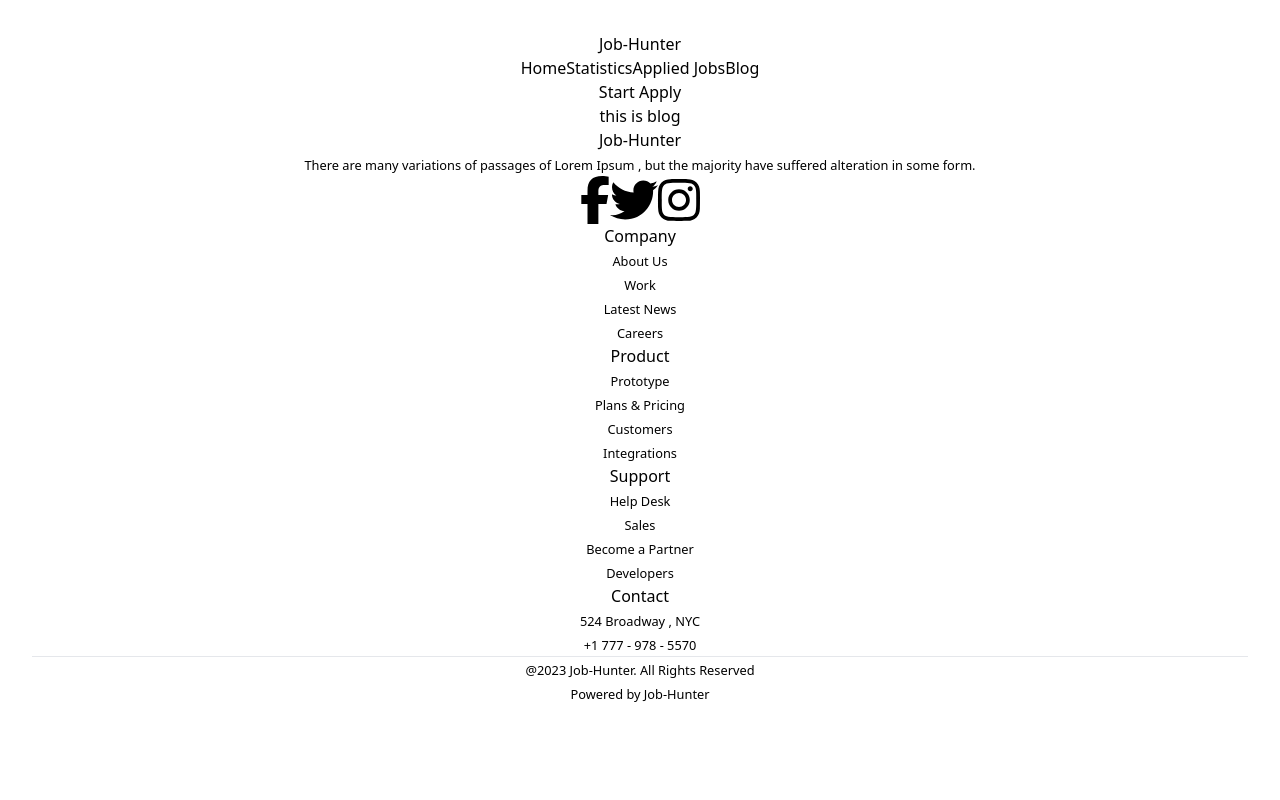
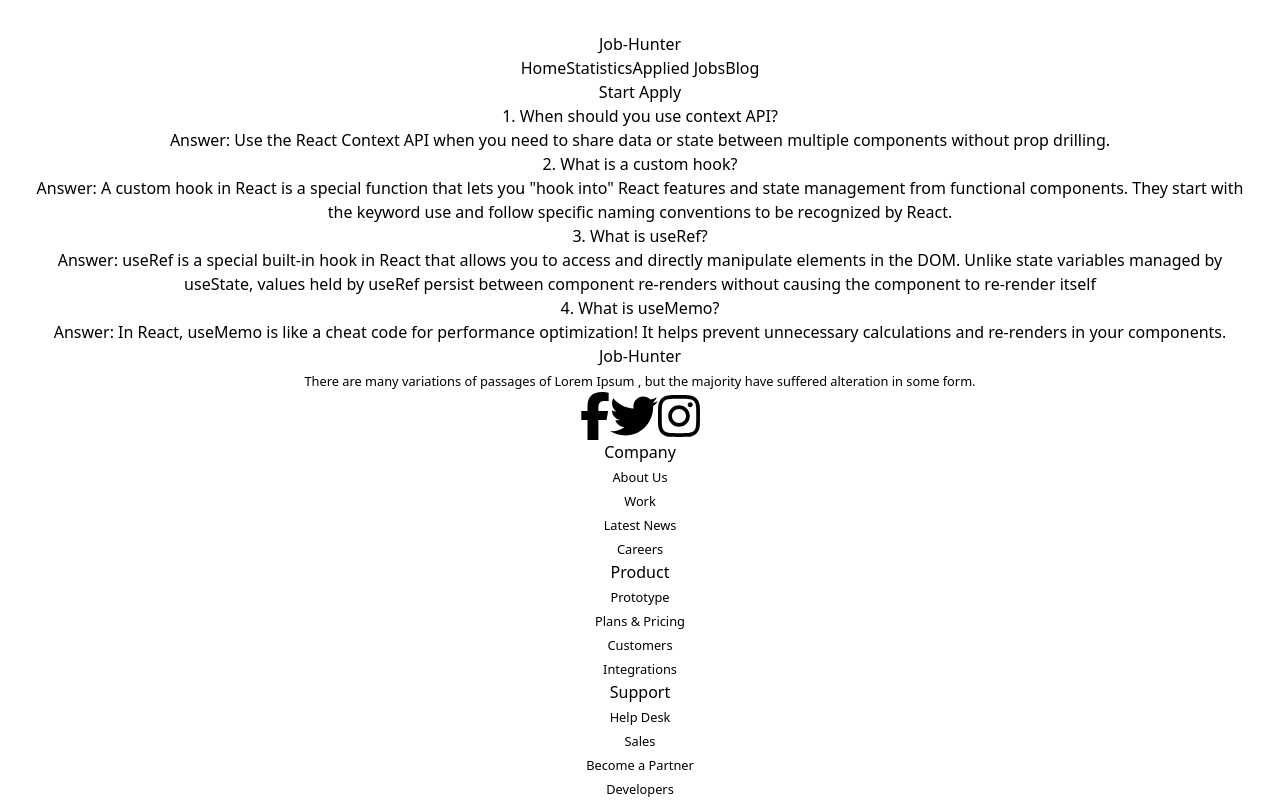
Before and after one commit to hasibprangon/Job-Hunter-, a React (Vite) app: page /blog in a window 1280 px wide. Shown: the top 800 px of the page. Built offline with nearby package versions, Linux system fonts and the light colour scheme.

Commit message:
blog page edited

```diff
--- a/src/Components/Blog/Blog.jsx
+++ b/src/Components/Blog/Blog.jsx
@@ -3,7 +3,23 @@ import React from 'react';
 const Blog = () => {
     return (
         <div>
-            <h1>this is blog</h1>
+            <h2>1. When should you use context API?</h2>
+            <p>
+                Answer: Use the React Context API when you need to share data or state between multiple components without prop drilling.
+            </p>
+            <h2>2. What is a custom hook?</h2>
+            <p>
+                Answer: A custom hook in React is a special function that lets you "hook into" React features and state management from functional components. They start with the keyword use and follow specific naming conventions to be recognized by React.
+            </p>
+            <h2>3. What is useRef?</h2>
+            <p>
+                Answer: useRef is a special built-in hook in React that allows you to access and directly manipulate elements in the DOM. Unlike state variables managed by useState, values held by useRef persist between component re-renders without causing the component to re-render itself
+            </p>
+            <h2>4. What is useMemo?</h2>
+            <p>
+                Answer:
+                In React, useMemo is like a cheat code for performance optimization!  It helps prevent unnecessary calculations and re-renders in your components.
+            </p>
         </div>
     );
 };
```
